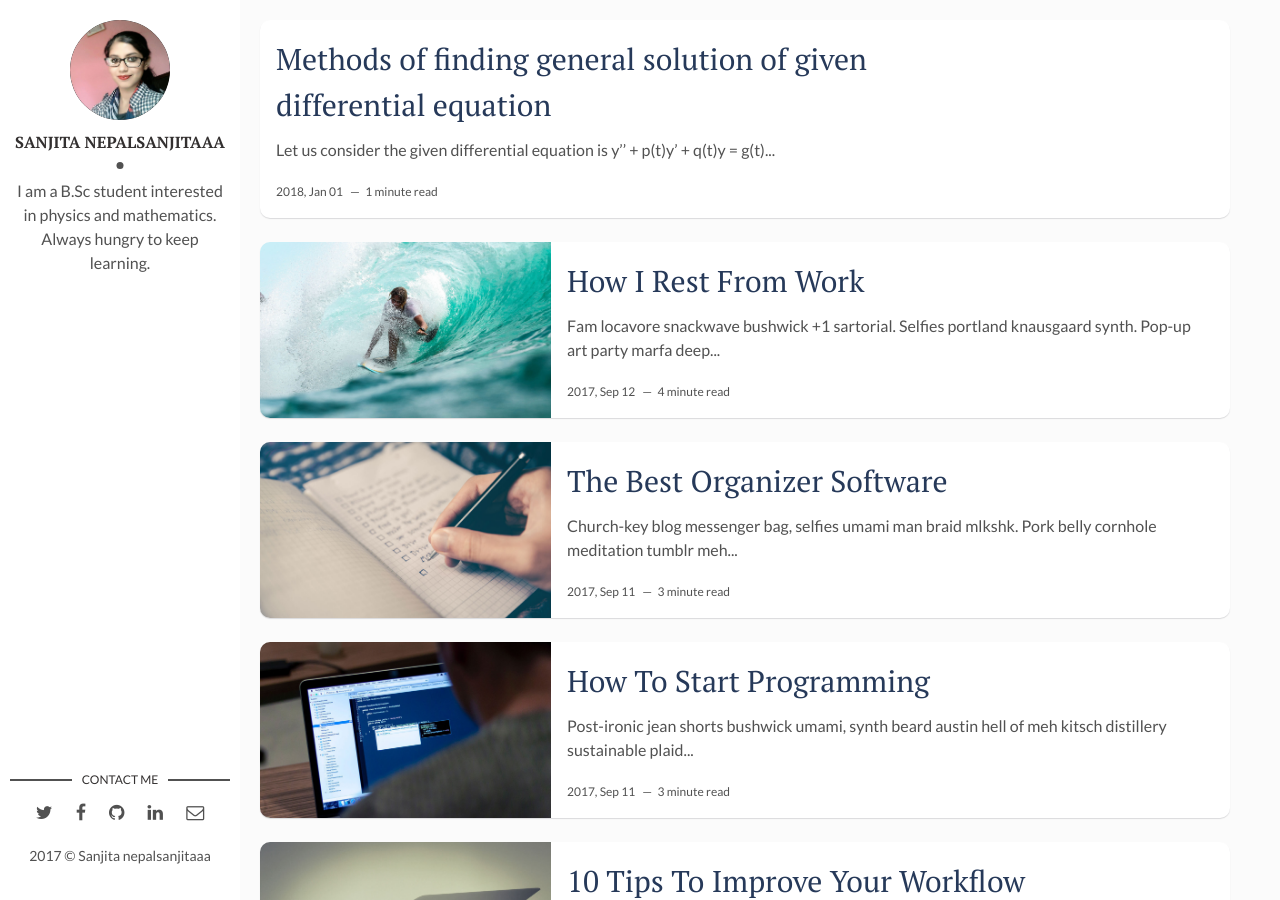
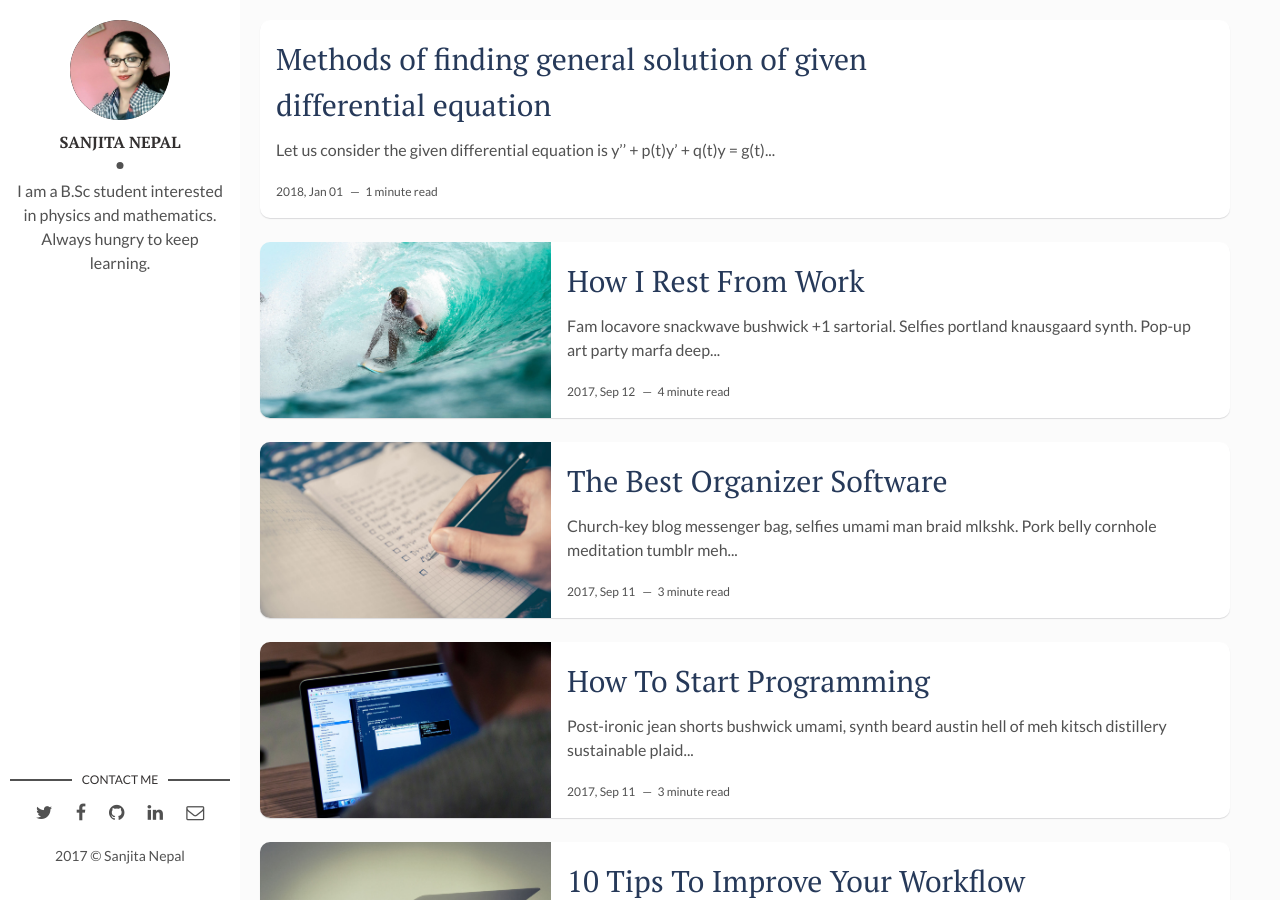
Before and after one commit to sanjitanepal54/sanjitanepal54.github.io, a Jekyll site: the page built from index.html, in a window 1280 px wide and 900 px high. Built offline with Jekyll 4.4.1, drawn with Linux system fonts in a browser that asks for light colours; the list of posts is cut into pages by our own code.

Commit message:
Modify configurations

```diff
--- a/_config.yml
+++ b/_config.yml
@@ -9,7 +9,7 @@ url: "sanjitanepal54.github.io" # the base hostname & protocol for your site, e.
 site-twitter: #if your site has a twitter account, enter it here
 
 # Author Settings
-author: Sanjita nepalsanjitaaa # add your name
+author: Sanjita Nepal # add your name
 author-img: sanjita-nepal.jpg # add your photo
 about-author: I am a B.Sc student interested in physics and mathematics. Always hungry to keep learning. # add description
 twitter: # add your Twitter handle
```
